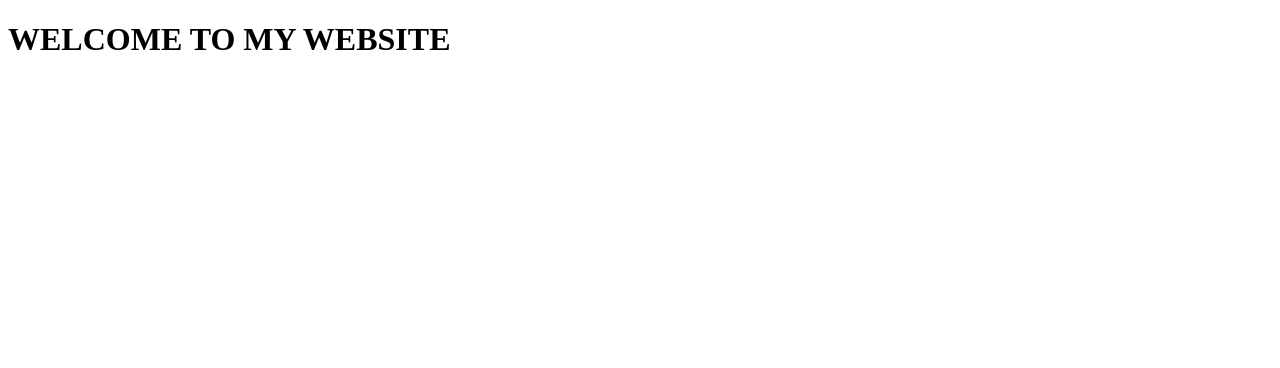
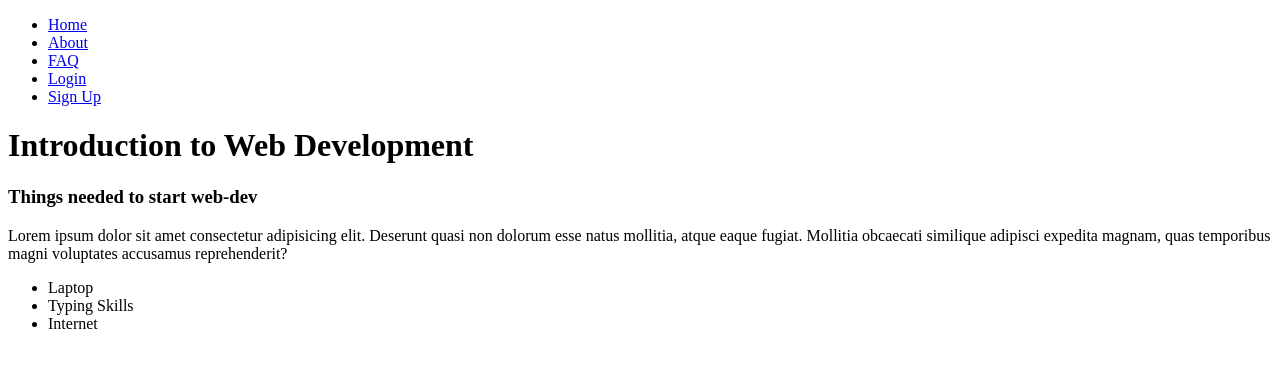
Before and after one commit to Michael-Lyon/soft-devs-frontend, a plain HTML site: page index.html in a window 1280 px wide. Drawn offline with Linux system fonts and the light colour scheme.

Commit message:
Created Content in index page

```diff
--- a/index.html
+++ b/index.html
@@ -6,8 +6,31 @@
     <title>Document</title>
 </head>
 <body>
-    <h1>
-        WELCOME TO MY WEBSITE
-    </h1>
+    <!-- Start Navigation links -->
+    <nav>
+        <ul>
+            <li><a href="#">Home</a></li>
+            <li><a href="#">About</a></li>
+            <li><a href="#">FAQ</a></li>
+            <li><a href="#">Login</a></li>
+            <li><a href="#">Sign Up</a></li>
+        </ul>
+    </nav>
+    <!-- End Navigation -->
+
+    <main>
+        <h1>Introduction to Web Development</h1>
+        <article>
+            <h3>Things needed to start web-dev</h3>
+
+            <p>Lorem ipsum dolor sit amet consectetur adipisicing elit. Deserunt quasi non dolorum esse natus mollitia, atque eaque fugiat. Mollitia obcaecati similique adipisci expedita magnam, quas temporibus magni voluptates accusamus reprehenderit?</p>
+            <ul>
+                <li>Laptop</li>
+                <li>Typing Skills</li>
+                <li>Internet</li>
+            </ul>
+        </article>
+    </main>
+
 </body>
 </html>
```
